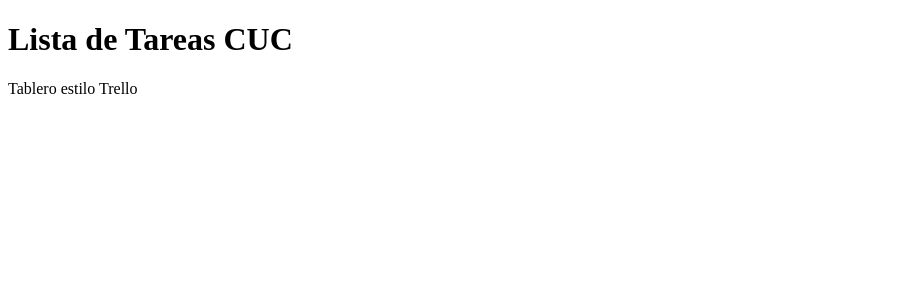
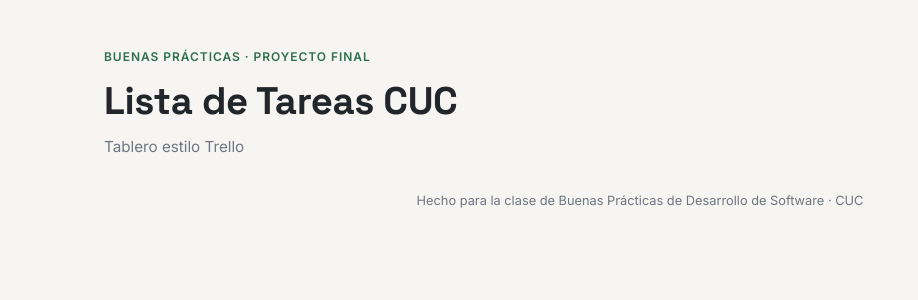
Before and after one commit to MafeJesurum/Lista-de-tareas, a React (Vite) app in the folder frontend/: page / in a window 1280 px wide. Shown: the top 300 px of the page, without its empty margins (0-918 px from the left). Built offline with nearby package versions, Linux system fonts and the light colour scheme.

Commit message:
feat: agregar estilos base y estructura de la vista

```diff
--- a/frontend/index.html
+++ b/frontend/index.html
@@ -5,6 +5,8 @@
     <link rel="icon" type="image/svg+xml" href="/favicon.svg" />
     <meta name="viewport" content="width=device-width, initial-scale=1.0" />
     <title>Lista de Tareas CUC</title>
+    <link rel="preconnect" href="https://fonts.googleapis.com" />
+    <link href="https://fonts.googleapis.com/css2?family=Space+Grotesk:wght@500;700&family=Inter:wght@400;500;600&display=swap" rel="stylesheet" />
   </head>
   <body>
     <div id="root"></div>
--- a/frontend/src/App.jsx
+++ b/frontend/src/App.jsx
@@ -1,8 +1,15 @@
 export default function App() {
   return (
-    <main>
-      <h1>Lista de Tareas CUC</h1>
-      <p>Tablero estilo Trello</p>
+    <main className="app-container">
+      <header className="app-header">
+        <p className="app-eyebrow">Buenas Prácticas · Proyecto final</p>
+        <h1 className="app-title">Lista de Tareas CUC</h1>
+        <p className="app-subtitle">Tablero estilo Trello</p>
+      </header>
+
+      <footer className="app-footer">
+        <p>Hecho para la clase de Buenas Prácticas de Desarrollo de Software · CUC</p>
+      </footer>
     </main>
   );
 }
--- /dev/null
+++ b/frontend/src/estilos.css
@@ -0,0 +1,78 @@
+:root {
+  --color-bg: #f6f5f2;
+  --color-surface: #ffffff;
+  --color-text: #21262b;
+  --color-muted: #6e7681;
+  --color-accent: #2f6f4f;
+  --color-accent-dark: #23543c;
+  --color-danger: #b3261e;
+  --color-danger-bg: #fbeceb;
+  --color-border: #e4e2dc;
+
+  --font-display: "Space Grotesk", "Inter", sans-serif;
+  --font-body: "Inter", system-ui, sans-serif;
+
+  --radius: 10px;
+}
+
+* {
+  box-sizing: border-box;
+}
+
+body {
+  margin: 0;
+  background-color: var(--color-bg);
+  color: var(--color-text);
+  font-family: var(--font-body);
+  line-height: 1.5;
+}
+
+.app-container {
+  max-width: 1120px;
+  margin: 0 auto;
+  padding: 3rem 1.5rem 4rem;
+}
+
+.app-header {
+  margin-bottom: 2rem;
+}
+
+.app-eyebrow {
+  margin: 0 0 0.4rem;
+  font-size: 0.75rem;
+  font-weight: 600;
+  letter-spacing: 0.08em;
+  text-transform: uppercase;
+  color: var(--color-accent);
+}
+
+.app-title {
+  margin: 0 0 0.4rem;
+  font-family: var(--font-display);
+  font-size: 2.4rem;
+  font-weight: 700;
+  letter-spacing: -0.01em;
+}
+
+.app-subtitle {
+  margin: 0;
+  color: var(--color-muted);
+  font-size: 0.95rem;
+}
+
+.app-footer {
+  margin-top: 2rem;
+  text-align: center;
+}
+
+.app-footer p {
+  margin: 0;
+  font-size: 0.8rem;
+  color: var(--color-muted);
+}
+
+@media (max-width: 480px) {
+  .app-title {
+    font-size: 2rem;
+  }
+}
--- a/frontend/src/main.jsx
+++ b/frontend/src/main.jsx
@@ -1,6 +1,7 @@
 import { StrictMode } from 'react';
 import { createRoot } from 'react-dom/client';
 import App from './App.jsx';
+import './estilos.css';
 
 createRoot(document.getElementById('root')).render(
   <StrictMode>
```
